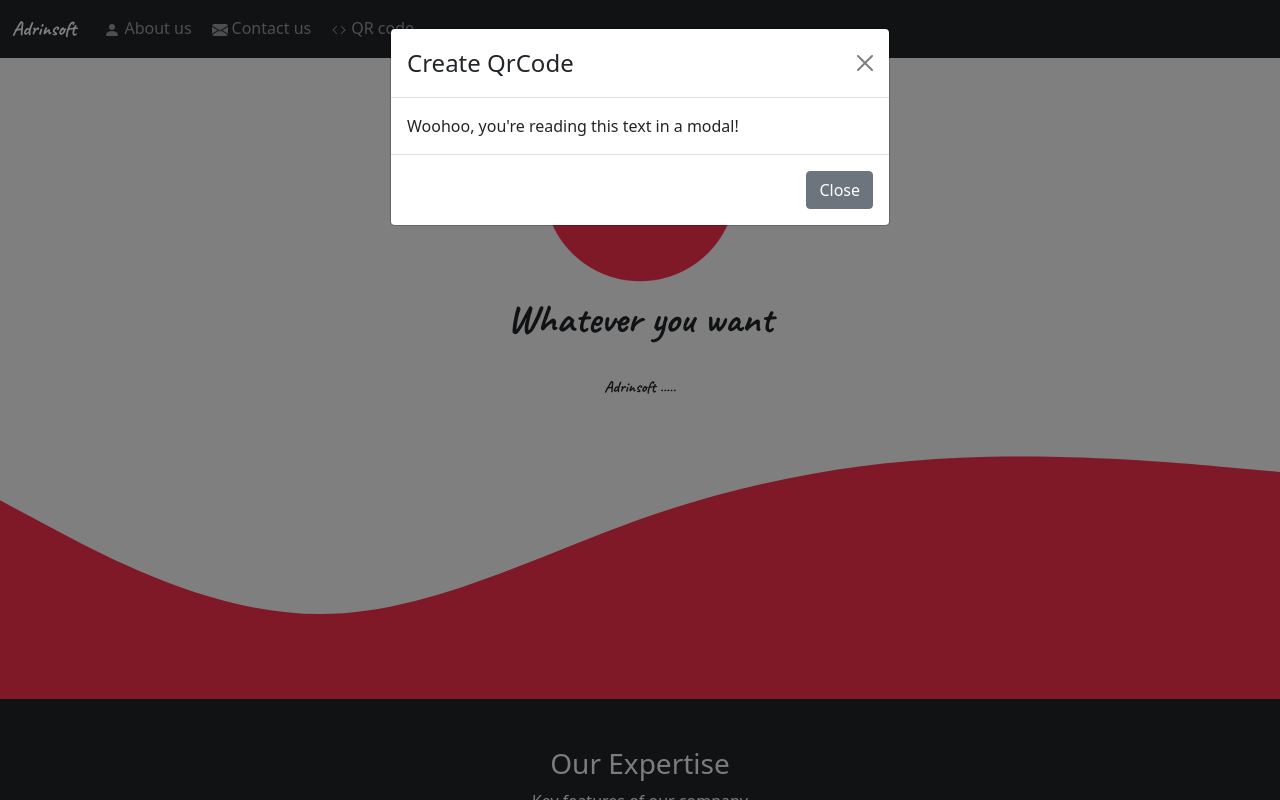
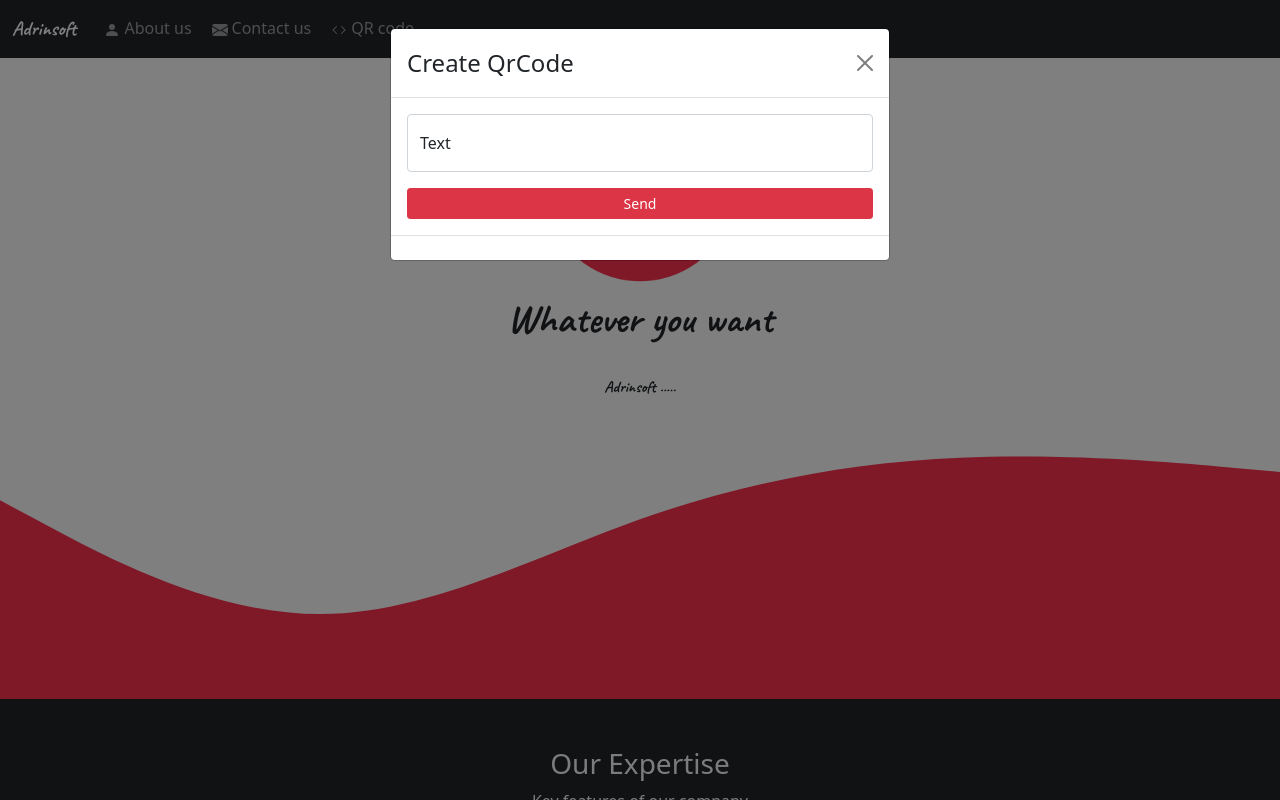
Before and after one commit to nimaessi/adrinsoft-react, a React (Create React App) app: page / in a window 1280 px wide. Both pictures are taken after a click on the button "QR code". Shown: the top 800 px of the page. Built offline with nearby package versions, Linux system fonts and the light colour scheme.

Commit message:
add qrCode :wink:

```diff
--- a/src/components/NavBar.js
+++ b/src/components/NavBar.js
@@ -5,13 +5,26 @@ import { Link } from "react-scroll";
 import Button from 'react-bootstrap/Button';
 import Modal from 'react-bootstrap/Modal';
 import caveat from '../fonts.module.css';
+import Form from 'react-bootstrap/Form';
 import QrCode from './QrCode';
 
 const NavBar = () => {
+
     const [show, setShow] = useState(false);
     const handleClose = () => setShow(false);
     const handleShow = () => setShow(true);
+    const [inputs, setInputs] = useState({});
 
+    const handleChange = (event) =>{
+        event.preventDefault();
+        const name = event.target.name;
+        const value = event.target.value;
+        setInputs(values => ({...values, [name]: value}))
+    }
+
+    const handleSubmit = () =>{
+
+    }
 
     const myStyle = {
         opacity: 1,
@@ -64,11 +77,29 @@ const NavBar = () => {
             <Modal.Header closeButton>
                 <Modal.Title>Create QrCode</Modal.Title>
             </Modal.Header>
-            <Modal.Body>Woohoo, you're reading this text in a modal!</Modal.Body>
+            <Modal.Body>
+                {inputs.data !=null ?
+                <QrCode text={inputs.data}/>:""
+                }
+                <form onSubmit={handleSubmit}>
+                    <Form.Floating className="mb-3">
+                        <Form.Control
+                        name="data"
+                        type="text"
+                        value={inputs.data || null}
+                        onChange={handleChange}
+                        placeholder="Text"
+                        />
+                        <label htmlFor="floatingInputCustom">Text</label>
+                    </Form.Floating>
+                    <div className="d-grid gap-2 mx-auto">
+                        <Button variant="danger" size="sm" type="submit">
+                            Send
+                        </Button>
+                    </div>
+                </form>
+            </Modal.Body>
             <Modal.Footer>
-                <Button variant="secondary" onClick={handleClose}>
-                    Close
-                </Button>
             </Modal.Footer>
         </Modal>
     </Navbar>
--- a/src/components/QrCode.js
+++ b/src/components/QrCode.js
@@ -1,21 +1,32 @@
-import Button from 'react-bootstrap/Button';
-import Modal from 'react-bootstrap/Modal';
+import React from 'react';
+import { useQRCode } from 'next-qrcode';
 
 
-const QrCode = () => {
+const QrCode = (props) => {
 
-    return(
-        <Modal>
-            <Modal.Header closeButton>
-                <Modal.Title>Modal heading</Modal.Title>
-            </Modal.Header>
-            <Modal.Body>Woohoo, you're reading this text in a modal!</Modal.Body>
-            <Modal.Footer>
-                <Button variant="secondary">
-                    Close
-                </Button>
-            </Modal.Footer>
-      </Modal>
+    const { Image } = useQRCode();
+
+    try{
+      return(
+        <Image
+        text={props.text}
+        options={{
+          type: 'image/jpeg',
+          quality: 0.3,
+          level: 'M',
+          margin: 3,
+          scale: 4,
+          width: 200,
+          color: {
+            dark: '#010599FF',
+            light: '#FFBF60FF',
+          },
+        }}
+      />
     )
+
+    }catch(e){
+      return null;
+    }
 }
 export default QrCode;
```
